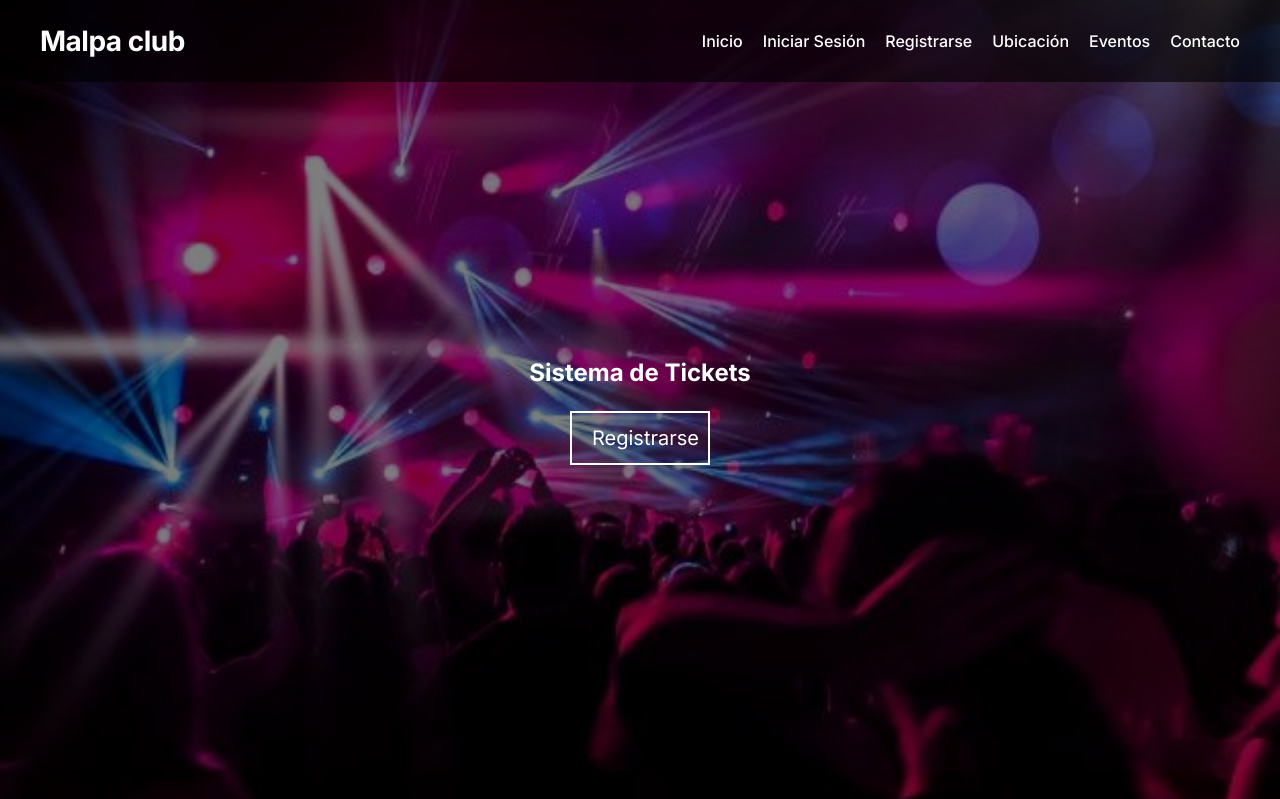
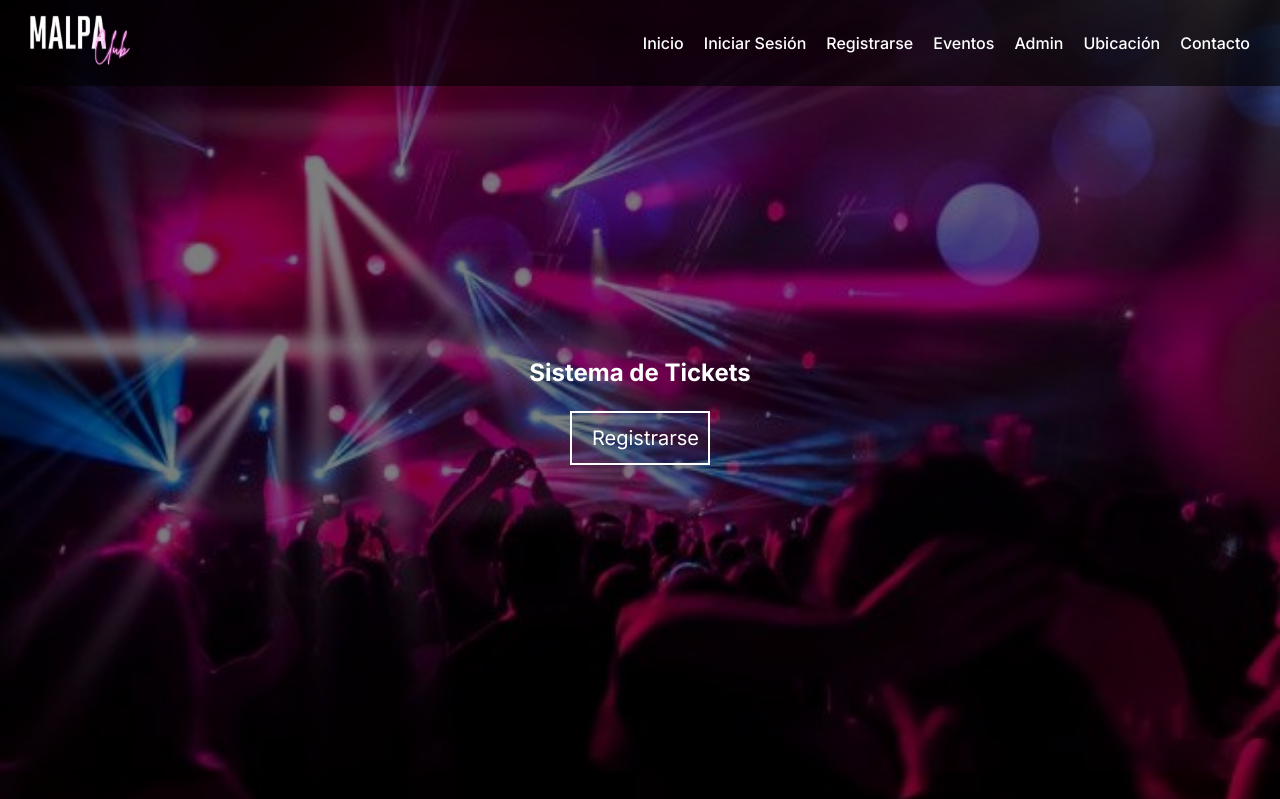
Before and after one commit to AgusAppes/integrador-SPD, a PHP site: page /sistema-ticket/ in a window 1280 px wide. Shown: the top 799 px of the page. Run offline with PHP 8.4, Linux system fonts and the light colour scheme.

Commit message:
ajustes en redireccion

```diff
--- a/css/admin.css
+++ b/css/admin.css
@@ -28,6 +28,7 @@ body {
     box-shadow: 0 2px 10px rgba(0, 0, 0, 0.08);
     border: 1px solid #e9ecef;
     overflow: hidden;
+    margin-top: 80px;
 }
 
 .admin-panel h1 {
--- a/css/modal.css
+++ b/css/modal.css
@@ -26,7 +26,7 @@
     border-radius: 8px;
     box-shadow: 0 10px 25px rgba(0, 0, 0, 0.15);
     width: 90%;
-    max-width: 600px;
+    max-width: 800px;
     max-height: 90vh;
     overflow: hidden;
     border: 1px solid #dee2e6;
@@ -70,7 +70,7 @@
 /* Cuerpo del modal */
 .modal-body {
     padding: 24px;
-    max-height: 60vh;
+    max-height: 90vh;
     overflow-y: auto;
 }
 
--- a/css/styles.css
+++ b/css/styles.css
@@ -55,14 +55,15 @@ header {
   display: flex;
   justify-content: space-between;
   align-items: center;
-  padding: 20px 40px;
+  padding: 15px 30px;
   background-color: rgba(0, 0, 0, 0.6);
   z-index: 1000;
 }
 
-header h1 {
+header img {
   margin: 0;
-  font-size: 28px;
+  width: 100px;
+  height: 50px;
   font-weight: 700;
   color: #fff;
   letter-spacing: -0.5px;
--- a/views/catalogo.php
+++ b/views/catalogo.php
@@ -2,7 +2,7 @@
 // Incluir configuración de la base de datos
 require_once '../config/database.php';
 
-// Función para listar todos los eventos (directamente en la vista)
+// Función para listar todos los eventos
 function listar_eventos() {
     try {
         $conexion = db_connection();
--- a/views/home.php
+++ b/views/home.php
@@ -7,19 +7,8 @@
     <link rel="stylesheet" type="text/css" href="../css/styles.css">
 </head>
 <body>
-  <header>
-    <h1>Malpa club</h1>
-    <nav>
-      <ul>
-        <li><a href="/">Inicio</a></li>
-        <li><a href="login.php">Iniciar Sesión</a></li>
-        <li><a href="register.php">Registrarse</a></li>
-        <li><a href="#container-ubicacion">Ubicación</a></li>
-        <li><a href="#container-eventos">Eventos</a></li>
-        <li><a href="#container-contacto">Contacto</a></li>
-      </ul>
-    </nav>
-  </header>
+  <!-- include navbar -->
+  <?php include 'navbar.php'; ?>
 
   <!-- Hero section con imagen de fondo -->
   <section class="herosection">
--- a/views/navbar.php
+++ b/views/navbar.php
@@ -1,14 +1,17 @@
 <!-- Barra de navegación -->
-<nav class="navbar">
-    <div class="nav-container">
-        <div class="nav-brand">
-            <a href="home.php">Sistema de Eventos</a>
-        </div>
-        <div class="nav-links">
-            <a href="home.php">Inicio</a>
-            <a href="catalogo.php">Eventos</a>
-            <a href="admin.php">Admin</a>
-            <a href="login.php">Login</a>
-        </div>
-    </div>
-</nav>
+<header>
+    <a href="home.php">
+        <img src="../img/malpa-logo.png" alt="malpa eventos">
+    </a>
+    <nav>
+        <ul>
+            <li><a href="home.php">Inicio</a></li>
+            <li><a href="login.php">Iniciar Sesión</a></li>
+            <li><a href="register.php">Registrarse</a></li>
+            <li><a href="catalogo.php">Eventos</a></li>
+            <li><a href="admin.php">Admin</a></li>
+            <li><a href="home.php#container-ubicacion">Ubicación</a></li>
+            <li><a href="home.php#container-contacto">Contacto</a></li>
+        </ul>
+    </nav>
+</header>
```
Also changed, not shown: img/malpa-logo.png (added).
